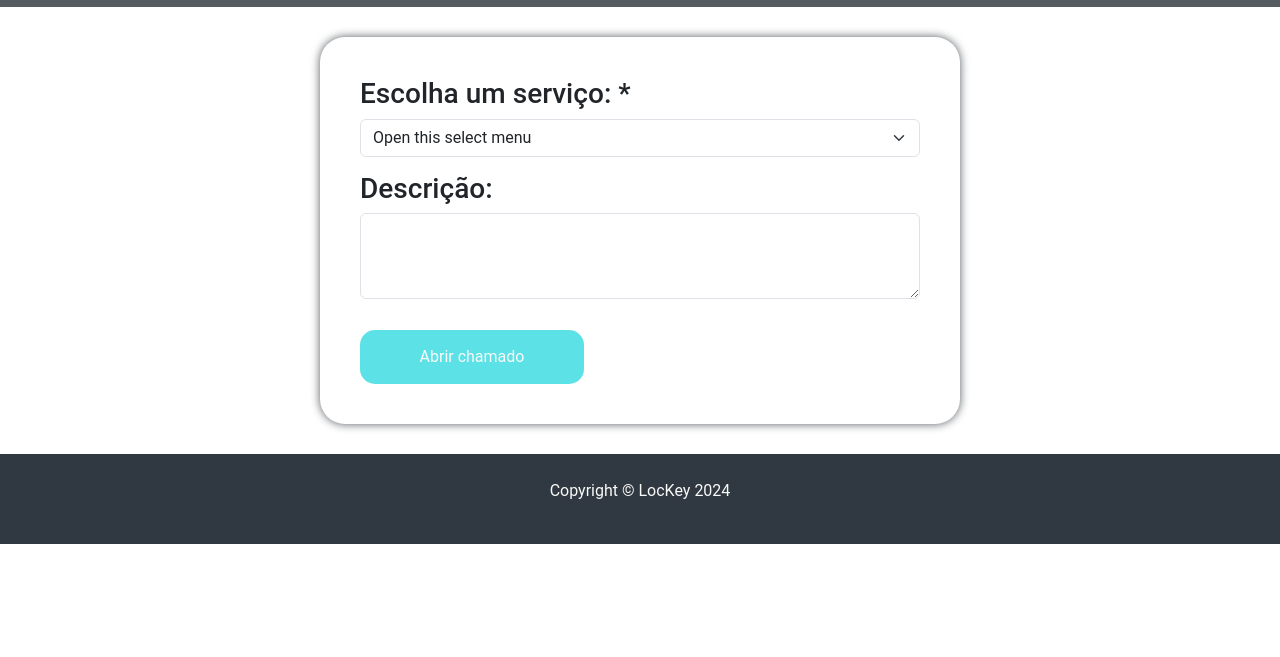
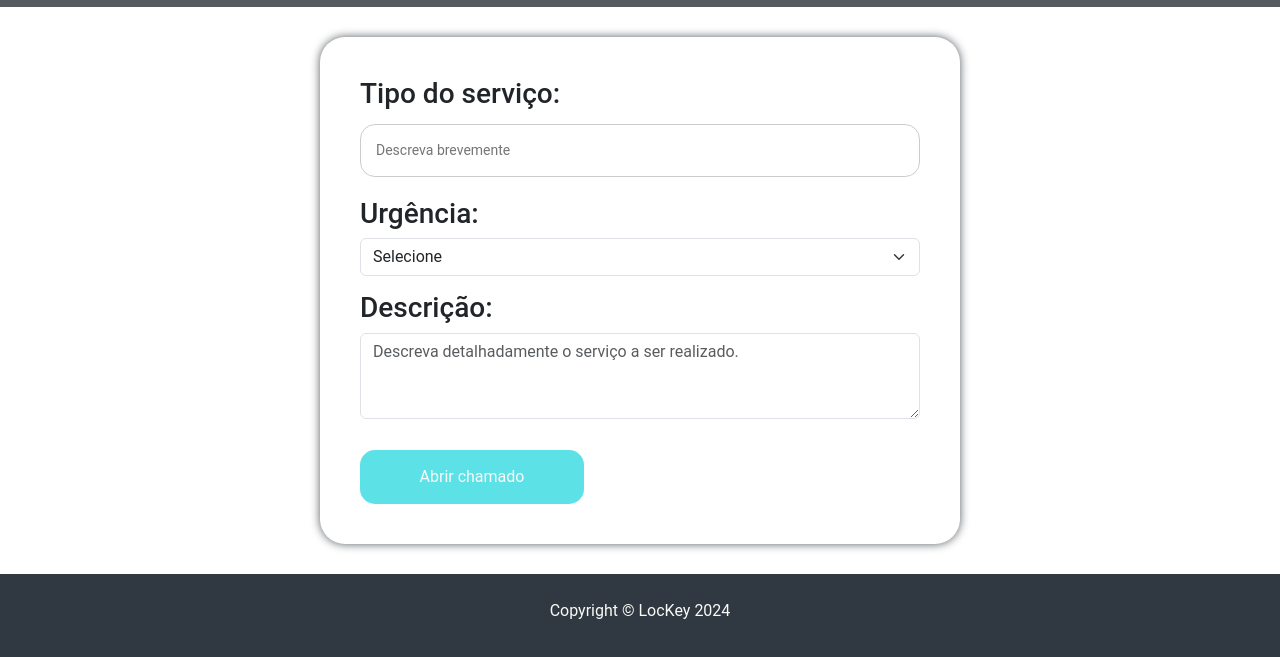
Before and after one commit to clwro/LocKey, a website: page frontend/servicos.html in a window 1280 px wide. Shown: the part 239-896 px from the top of the page. Before the commit the page ends 800 px from the top, so only its background shows below. Drawn offline with nearby package versions, Linux system fonts and the light colour scheme.

Commit message:
integração das telas de serviços e emergencias com seus respectivos endpoints.

```diff
--- a/frontend/css/emergencia.css
+++ b/frontend/css/emergencia.css
@@ -70,6 +70,18 @@ li{
     gap: 15px;
     box-shadow: 0 0 10px #565B60;
 }
+
+input {
+    width: 100%;
+    padding: 15px;
+    font-size: 14px;
+    border: 1px solid #ccc;
+    margin-bottom: 20px;
+    margin-top: 5px;
+    border-radius: 15px;
+    transition: all linear 160ms;
+    outline: none;
+}
 #abrirChamado{
     background-color: #5CE1E6;
     color:#f9faf8;
--- a/frontend/css/servicos.css
+++ b/frontend/css/servicos.css
@@ -59,6 +59,18 @@ li{
     padding: 30px 0 30px 0;
 }
 
+input {
+    width: 100%;
+    padding: 15px;
+    font-size: 14px;
+    border: 1px solid #ccc;
+    margin-bottom: 20px;
+    margin-top: 5px;
+    border-radius: 15px;
+    transition: all linear 160ms;
+    outline: none;
+}
+
 .area_servicos{
     display: flex;
     justify-content: center;
--- a/frontend/servicos.html
+++ b/frontend/servicos.html
@@ -8,6 +8,8 @@
     <link rel="stylesheet" href="css/servicos.css">
     <link rel="stylesheet" href="css/global.css">
     <link rel="stylesheet" href="css/responsivo.css">
+    <!-- AXIOS -->
+    <script src="https://unpkg.com/axios/dist/axios.min.js"></script>
 
 </head>
 <body>
@@ -38,26 +40,61 @@
         <h1>Serviços</h1>
     </div>
 
+    <form id="servicosForm" method="POST" onsubmit="event.preventDefault(); enviarServico();">
         <div class="container_servicos">
             <div class="area_servicos">
                 <div class="opcao_sevico">
-                <h3>Escolha um serviço: *</h3>
+                    <h3>Tipo do serviço: </h3>
+                    <input id="servico" placeholder="Descreva brevemente">
+                    <h3>Urgência: </h3>
                     <select class="form-select" aria-label="Default select example">
-                    <option selected>Open this select menu</option>
-                    <option value="1">One</option>
-                    <option value="2">Two</option>
-                    <option value="3">Three</option>
+                        <option selected>Selecione</option>
+                        <option value="1">1 - Grave</option>
+                        <option value="2">2 - Média</option>
+                        <option value="3">3 - Leve</option>
                     </select>
                 </div>
                 <div class="descricao_servico">
                     <div class="mb-3">
                         <h3>Descrição:</h3>
-                    <textarea class="form-control" id="exampleFormControlTextarea1" rows="3"></textarea>
+                        <textarea class="form-control" id="exampleFormControlTextarea1" rows="3" placeholder="Descreva detalhadamente o serviço a ser realizado."></textarea>
                     </div>
                 </div>
-            <button id="abrirChamado">Abrir chamado</button>
+                <button type="submit" id="abrirChamado">Abrir chamado</button>
             </div>
         </div>
+    </form>
+    </div>
+
+    <script>
+
+        function enviarServico(){
+            const servico = document.getElementById('servico').value;
+            const descricao = document.getElementById('exampleFormControlTextarea1').value;
+            const urgencia = document.querySelector('select').value;
+
+            if(!servico || !descricao || !urgencia){
+                alert('Preencha todos os campos!');
+                return;
+            }
+
+            axios.post('http://localhost:8080/servicos', {
+                tipoServico: servico,
+                descricao: descricao,
+                urgencia: urgencia
+            })
+            .then(function (response) {
+                console.log(response);
+                if (response.status === 200) {
+                    return alert("Serviço criado com sucesso.");
+                }
+            })
+            .catch(function (error) {
+                console.log(error);
+                alert('Erro ao abrir chamado!');
+            });
+        }
+    </script>
 
 
 
```
Also changed, not shown: frontend/emergencia.html (+40 -6 lines), 2 other files. Lines whose indentation alone changed are shown as unchanged.
